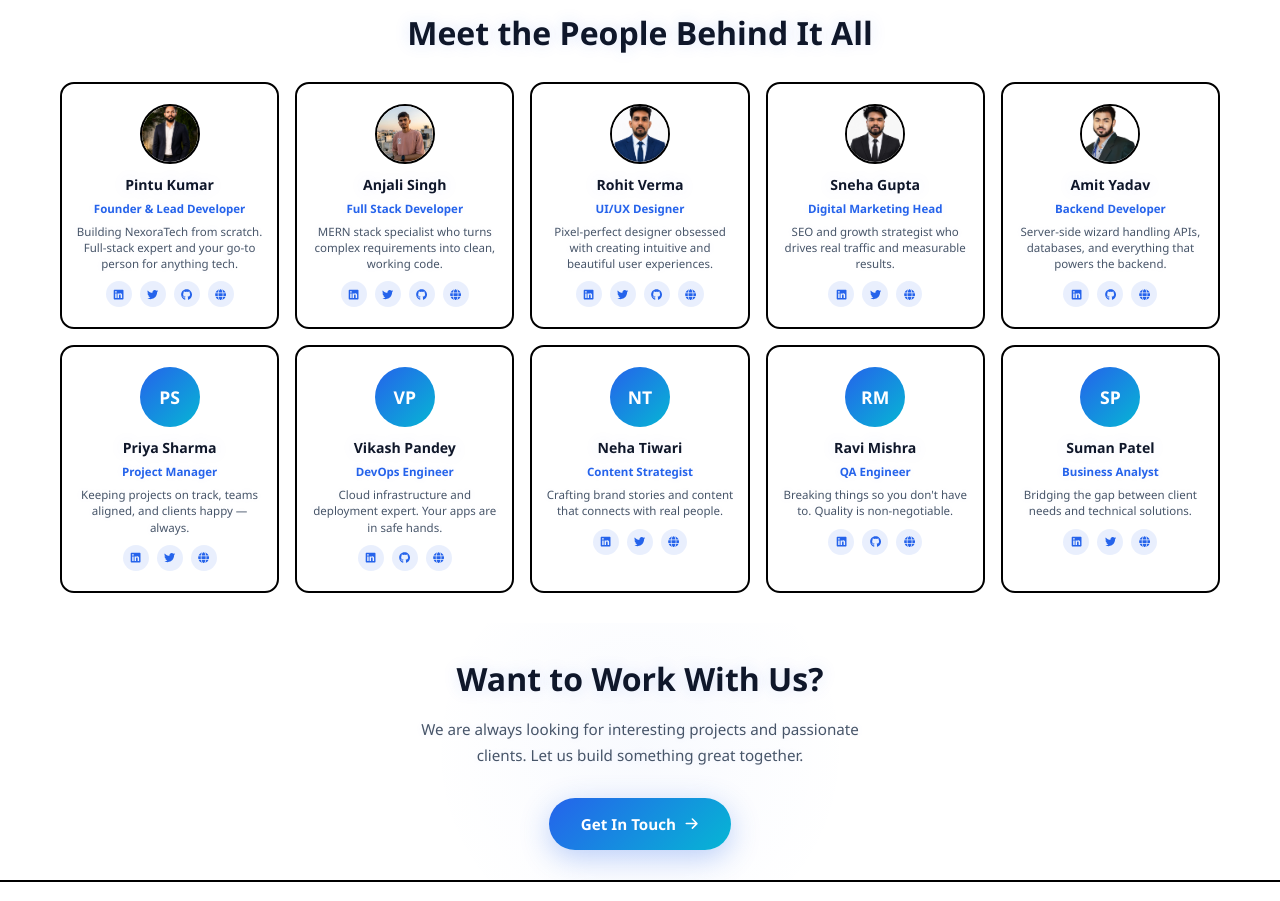
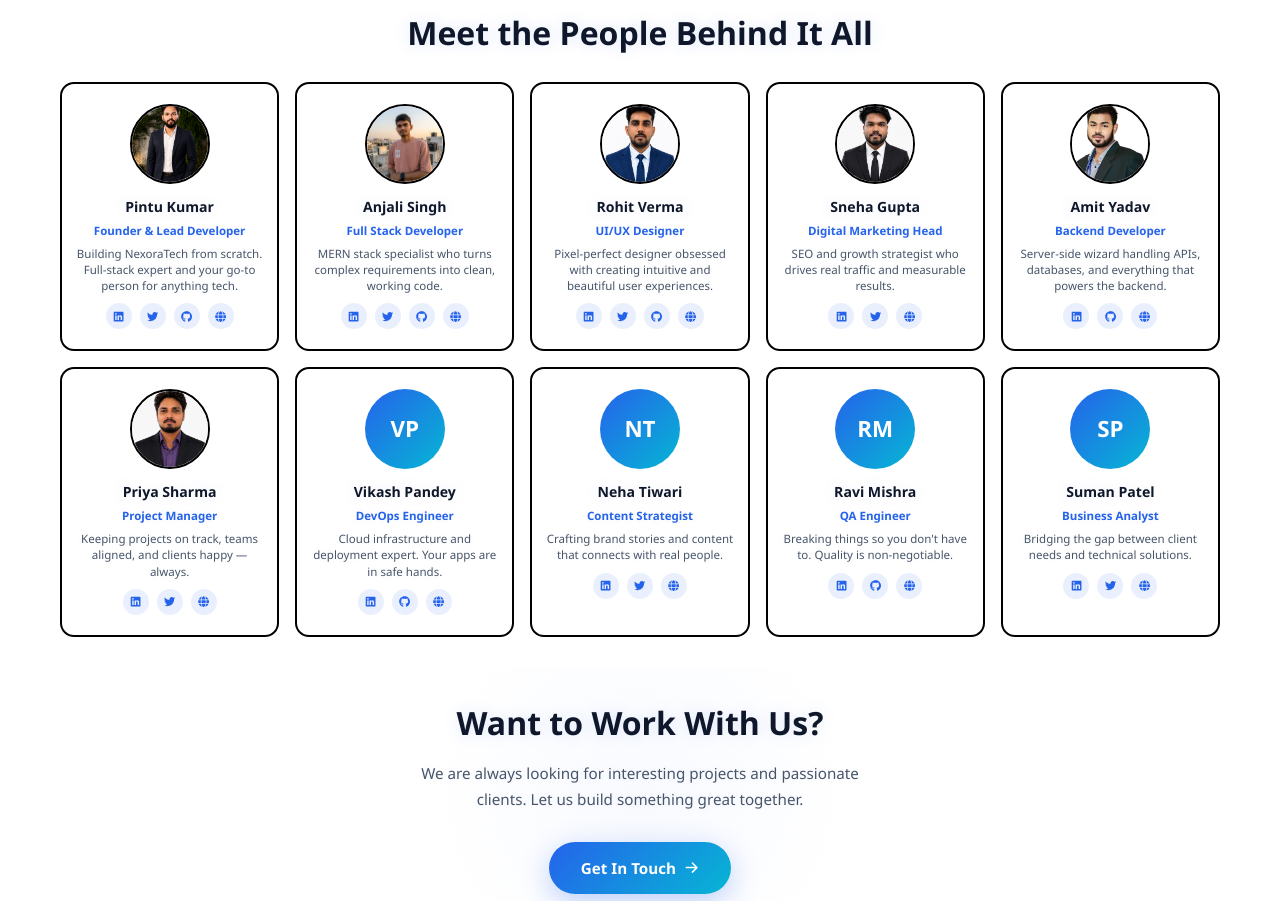
Before and after one commit to v72727835-bit/NEXORATECH, a React (Vite) app in the folder client/: page /about in a window 1280 px wide. Shown: the part 1358-2259 px from the top of the page. Built offline with nearby package versions, Linux system fonts and the light colour scheme.

Commit message:
Add new team image, increase image box to 80px

```diff
--- a/client/src/pages/About.jsx
+++ b/client/src/pages/About.jsx
@@ -8,7 +8,7 @@ const teamMembers = [
   { name: 'Rohit Verma', role: 'UI/UX Designer', initials: 'RV', img: '/images/team3.jpg', desc: 'Pixel-perfect designer obsessed with creating intuitive and beautiful user experiences.', social: { linkedin: '#', twitter: '#', github: '#', globe: '#' } },
   { name: 'Sneha Gupta', role: 'Digital Marketing Head', initials: 'SG', img: '/images/team4.jpg', desc: 'SEO and growth strategist who drives real traffic and measurable results.', social: { linkedin: '#', twitter: '#', globe: '#' } },
   { name: 'Amit Yadav', role: 'Backend Developer', initials: 'AY', img: '/images/team5.jpg', desc: 'Server-side wizard handling APIs, databases, and everything that powers the backend.', social: { linkedin: '#', github: '#', globe: '#' } },
-  { name: 'Priya Sharma', role: 'Project Manager', initials: 'PS', desc: 'Keeping projects on track, teams aligned, and clients happy — always.', social: { linkedin: '#', twitter: '#', globe: '#' } },
+  { name: 'Priya Sharma', role: 'Project Manager', initials: 'PS', img: '/images/team6.jpg', desc: 'Keeping projects on track, teams aligned, and clients happy — always.', social: { linkedin: '#', twitter: '#', globe: '#' } },
   { name: 'Vikash Pandey', role: 'DevOps Engineer', initials: 'VP', desc: 'Cloud infrastructure and deployment expert. Your apps are in safe hands.', social: { linkedin: '#', github: '#', globe: '#' } },
   { name: 'Neha Tiwari', role: 'Content Strategist', initials: 'NT', desc: 'Crafting brand stories and content that connects with real people.', social: { linkedin: '#', twitter: '#', globe: '#' } },
   { name: 'Ravi Mishra', role: 'QA Engineer', initials: 'RM', desc: 'Breaking things so you don\'t have to. Quality is non-negotiable.', social: { linkedin: '#', github: '#', globe: '#' } },
@@ -280,16 +280,16 @@ function About() {
               >
                 {m.img ? (
                   <img src={m.img} alt={m.name} style={{
-                    width: '60px', height: '60px', borderRadius: '50%',
-                    objectFit: 'cover', margin: '0 auto 10px', display: 'block',
+                    width: '80px', height: '80px', borderRadius: '50%',
+                    objectFit: 'cover', margin: '0 auto 12px', display: 'block',
                     border: '2px solid #000'
                   }} />
                 ) : (
                   <div style={{
-                    width: '60px', height: '60px', borderRadius: '50%',
+                    width: '80px', height: '80px', borderRadius: '50%',
                     background: 'linear-gradient(135deg, #2563eb, #06b6d4)',
                     display: 'flex', alignItems: 'center', justifyContent: 'center',
-                    margin: '0 auto 10px', fontSize: '1.1rem', fontWeight: 700, color: '#fff'
+                    margin: '0 auto 12px', fontSize: '1.4rem', fontWeight: 700, color: '#fff'
                   }}>
                     {m.initials}
                   </div>
```
Also changed, not shown: client/public/images/team6.jpg (added), client/src/assets/images/WhatsApp Image 2026-07-28 at 17.36.36.jpeg (added).
